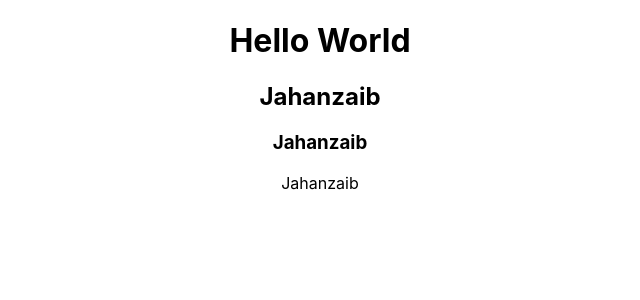
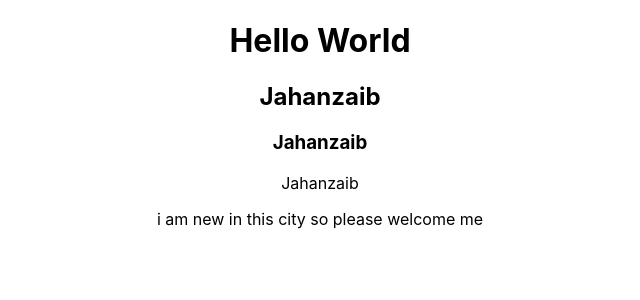
Before and after one commit to Jahanzaiib/Bootcamp, a React (Create React App) app: page / in a window 1280 px wide. Shown: the top 300 px of the page, without its empty margins (320-960 px from the left). Built offline with nearby package versions, Linux system fonts and the light colour scheme.

Commit message:
add some word for use push from cmd

```diff
--- a/src/App.js
+++ b/src/App.js
@@ -9,6 +9,7 @@ function App() {
       <h2>Jahanzaib</h2>
       <h3>Jahanzaib</h3>
       <p>Jahanzaib</p>
+      <p>i am new in this city so please welcome me </p>
     </div>
   );
 }
```
